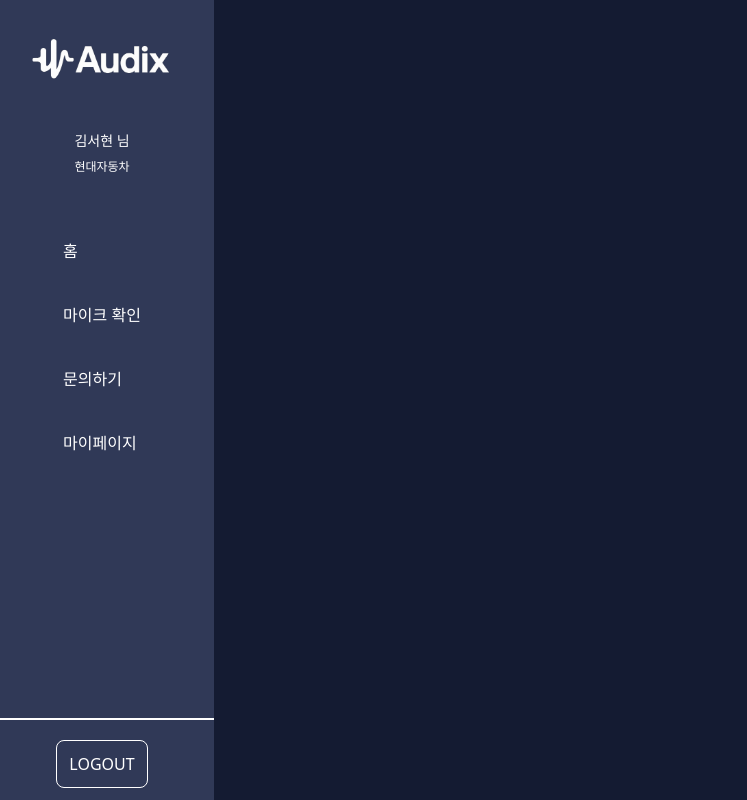
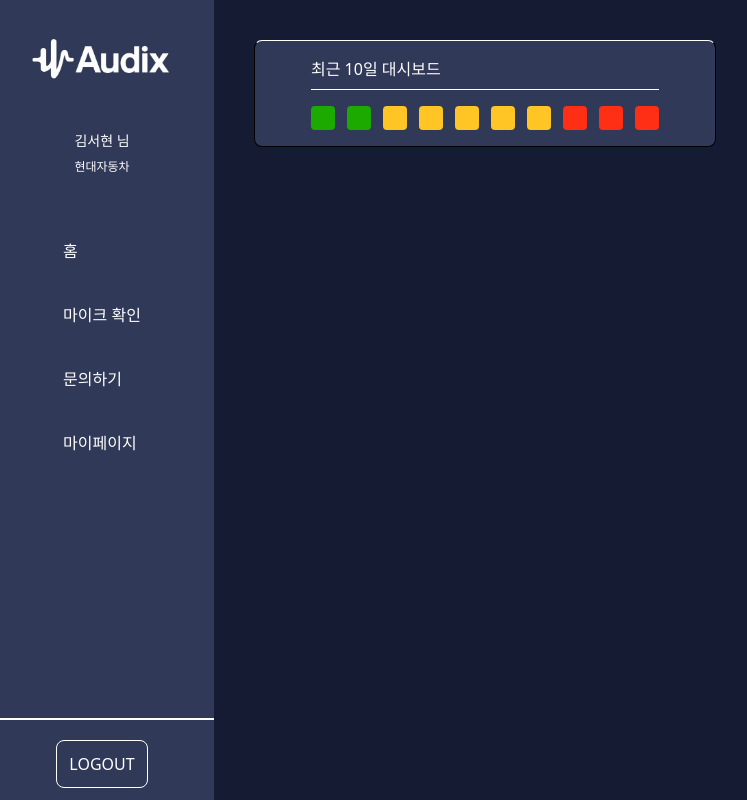
Before and after one commit to seohyeon0219/Audix-Web-FE, a Next.js app: page /area in a window 1280 px wide. Shown: the whole page, without its empty margins (10-757 px from the left). Built offline with nearby package versions, Linux system fonts and the light colour scheme.

Commit message:
Feat: 최근 10일 대시보드 구현

```diff
--- a/src/app/area/page.tsx
+++ b/src/app/area/page.tsx
@@ -1,5 +1,50 @@
+import { getStatusFromValue, getStatusColor } from "../../constants/status";
+
+interface recentDashboardData {
+    date: string;
+    value: number; // 0.1 ~ 1.0
+}
+
+// mock data
+const mockRecentDashboardData: recentDashboardData[] = [
+    { date: '2025-01-01', value: 0.9 },
+    { date: '2025-01-02', value: 0.8 },
+    { date: '2025-01-03', value: 0.7 },
+    { date: '2025-01-04', value: 0.6 },
+    { date: '2025-01-05', value: 0.5 },
+    { date: '2025-01-06', value: 0.4 },
+    { date: '2025-01-07', value: 0.4 },
+    { date: '2025-01-08', value: 0.2 },
+    { date: '2025-01-09', value: 0.1 },
+    { date: '2025-01-10', value: 0.1 },
+]
+
 export default function AreaPage() {
     return (
-        <div></div>
+        <div>
+            {/* 윗 부분 */}
+            <div className="flex gap-10">
+                {/* 최근 10일 대시보드 */}
+                <div className="bg-main-100 min-w-80 w-fit rounded-lg px-14 py-4 border border-t-white">
+                    <h3 className="text-white pb-2 mb-4 border-b border-white">최근 10일 대시보드</h3>
+                    <div className="flex gap-3">
+                        {mockRecentDashboardData.map((data, index) => {
+                            const status = getStatusFromValue(data.value);
+                            const colorClass = getStatusColor(status);
+
+                            return (
+                                <div
+                                    key={index}
+                                    className={`w-6 h-6 rounded cursor-pointer ${colorClass}`}
+                                    title={`${data.date}: ${data.value} (${status})`}
+                                />
+                            )
+                        })}
+
+                    </div>
+                </div>
+
+            </div>
+        </div>
     )
 }
```
